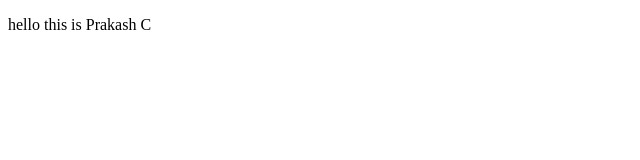
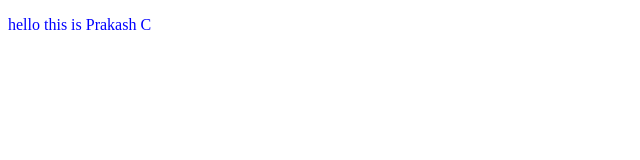
Before and after one commit to Prakashct/testreppo24022026, a plain HTML site: page index.html in a window 1280 px wide. Shown: the whole page, without its empty margins (0-640 px from the left). Drawn offline with Linux system fonts and the light colour scheme.

Commit message:
style added

```diff
--- a/index.html
+++ b/index.html
@@ -3,6 +3,7 @@
     <head>
         <meta charset="utf-8">
         <title>Test</title>
+        <link rel="stylesheet" href="san.css">
     </head>
     <body>
         <p>hello this is Prakash C</p>
--- /dev/null
+++ b/san.css
@@ -0,0 +1,3 @@
+p{
+    color: blue;
+};
```
